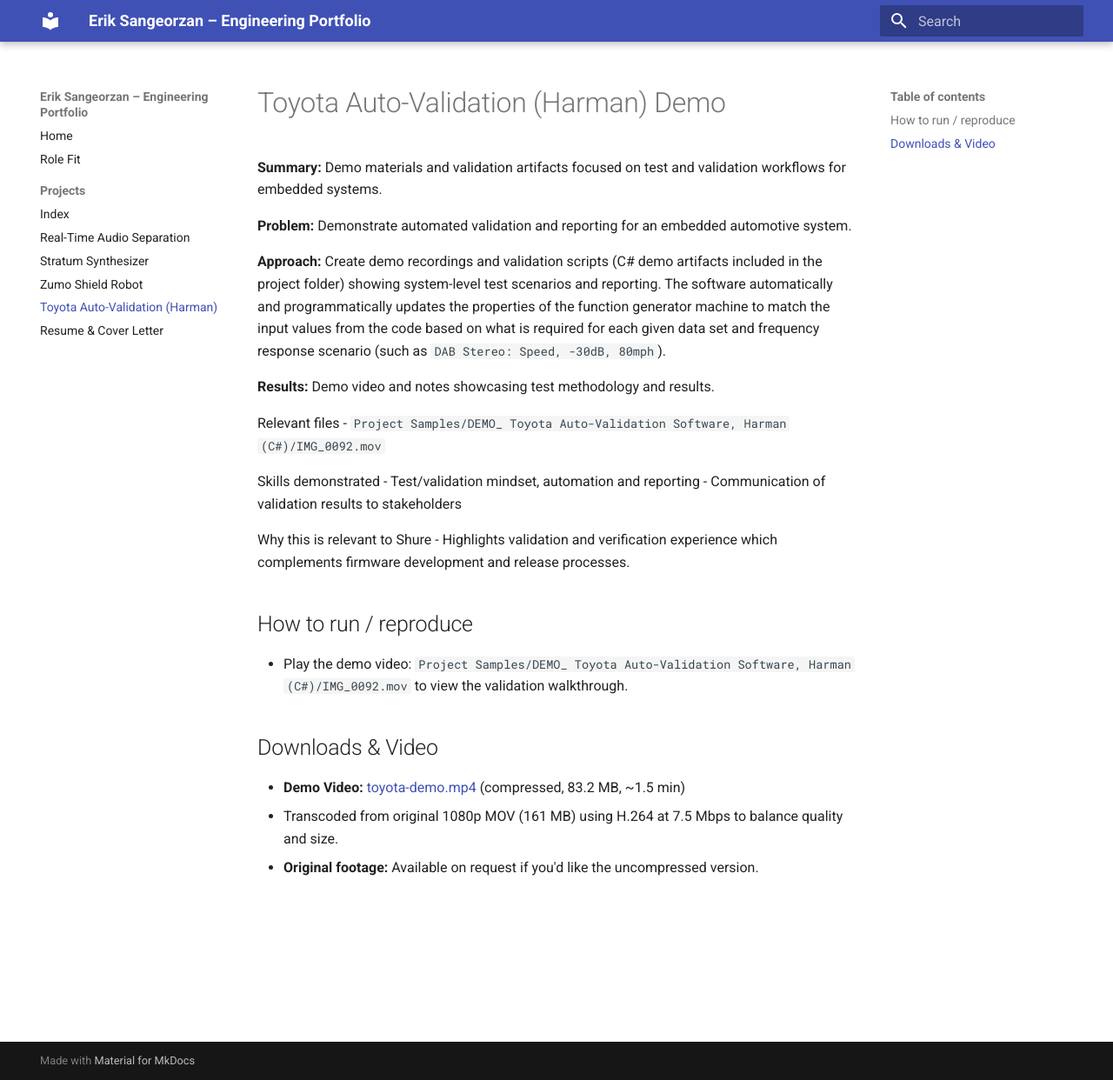
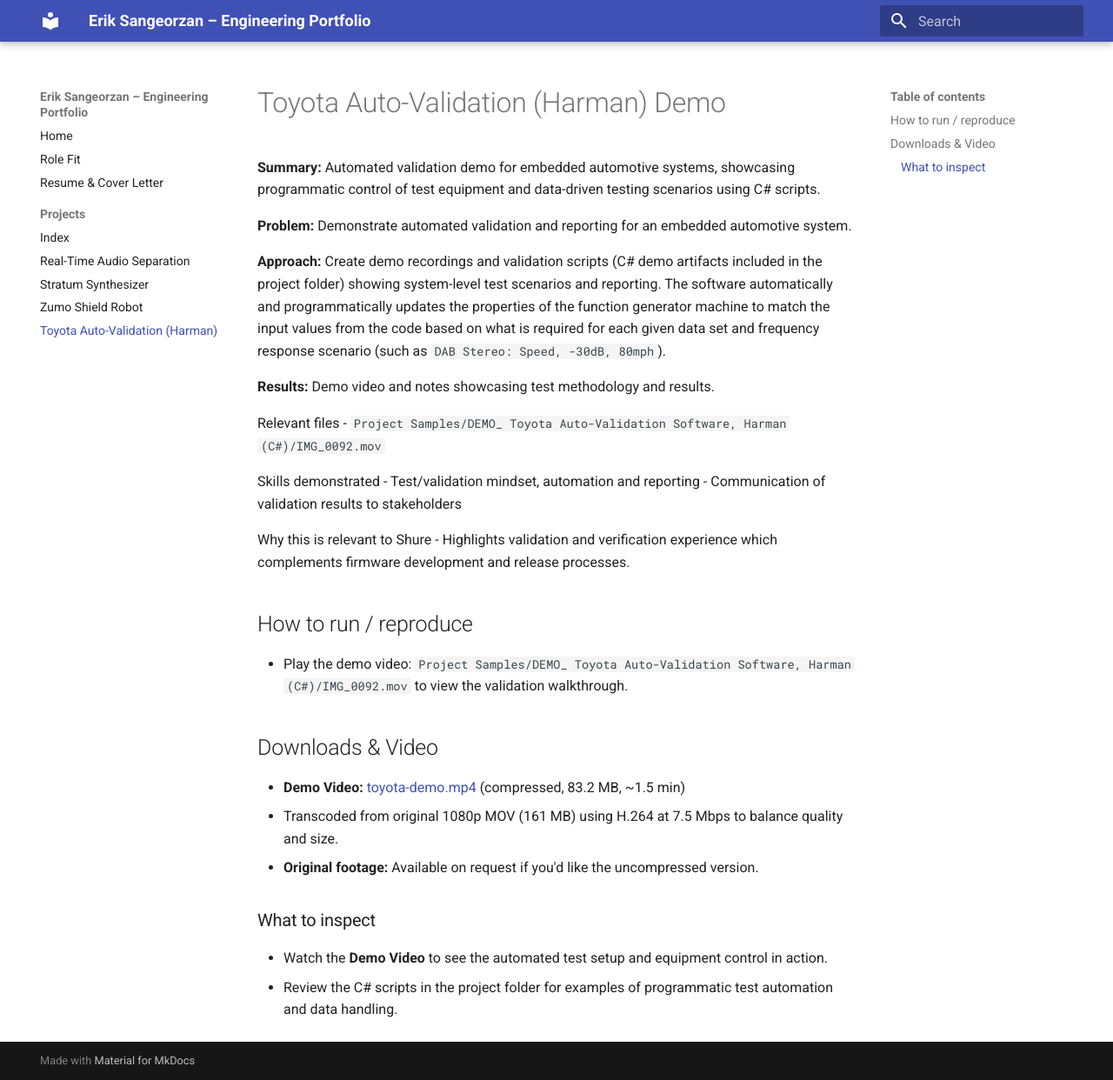
Before and after one commit to ejsang/erik-sangeorzan-portfolio, an MkDocs documentation site: the page built from docs/projects/toyota-auto-validation.md, in a window 1280 px wide and 1242 px high. Shown: the whole window at 87% size. Built offline with MkDocs 1.6.1 and Material for MkDocs 9.7.7, drawn with Linux system fonts in a browser that asks for light colours.

Commit message:
Move Resume & Cover Letter to top-level nav after Role Fit; update projects index; enhance Toyota page consistency

```diff
--- a/docs/projects/toyota-auto-validation.md
+++ b/docs/projects/toyota-auto-validation.md
@@ -1,6 +1,6 @@
 # Toyota Auto-Validation (Harman) Demo
 
-**Summary:** Demo materials and validation artifacts focused on test and validation workflows for embedded systems.
+**Summary:** Automated validation demo for embedded automotive systems, showcasing programmatic control of test equipment and data-driven testing scenarios using C# scripts.
 
 **Problem:** Demonstrate automated validation and reporting for an embedded automotive system.
 
@@ -26,3 +26,7 @@
 - **Demo Video:** [toyota-demo.mp4](../assets/toyota-demo/toyota-demo.mp4){:target="_blank"} (compressed, 83.2 MB, ~1.5 min)
   - Transcoded from original 1080p MOV (161 MB) using H.264 at 7.5 Mbps to balance quality and size.
 - **Original footage:** Available on request if you'd like the uncompressed version.
+
+### What to inspect
+- Watch the **Demo Video** to see the automated test setup and equipment control in action.
+- Review the C# scripts in the project folder for examples of programmatic test automation and data handling.
--- a/mkdocs.yml
+++ b/mkdocs.yml
@@ -28,10 +28,10 @@
 nav:
   - Home: index.md
   - Role Fit: role-fit.md
+  - Resume & Cover Letter: projects/resume-cover.md
   - Projects:
       - Index: projects/index.md
       - Real-Time Audio Separation: projects/real-time-audio-separation.md
       - Stratum Synthesizer: projects/stratum-synthesizer.md
       - Zumo Shield Robot: projects/zumo-shield-robot.md
       - Toyota Auto-Validation (Harman): projects/toyota-auto-validation.md
-      - Resume & Cover Letter: projects/resume-cover.md
```
Also changed, not shown: docs/projects/index.md (+0 -1 lines).
